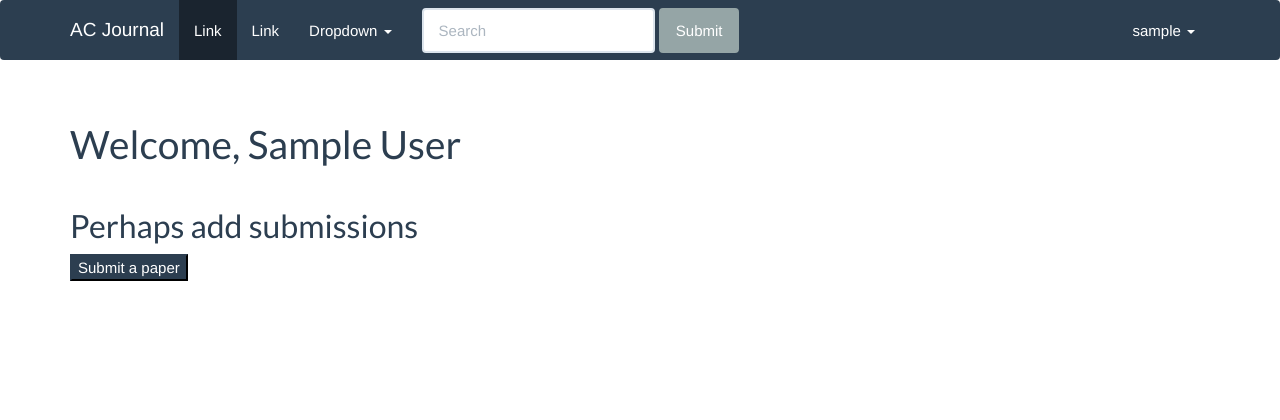
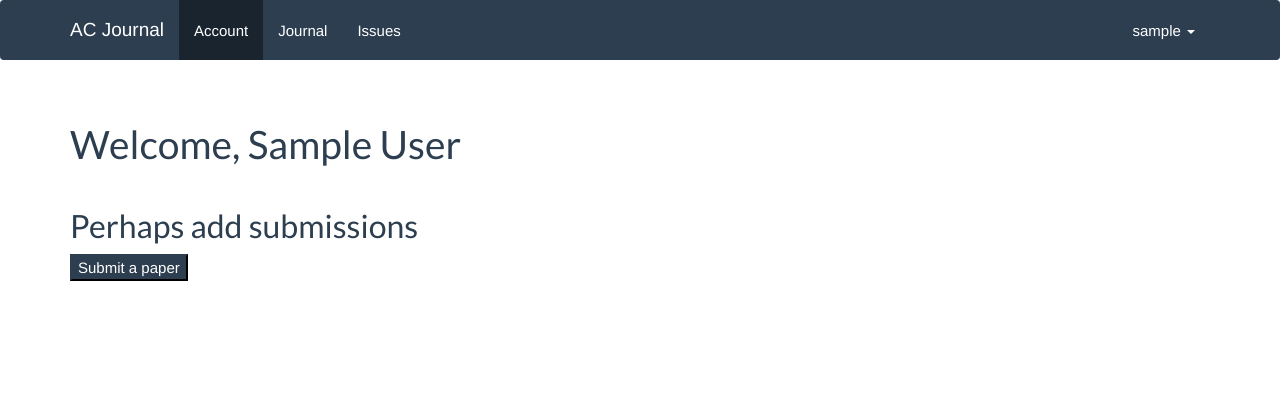
Before and after one commit to dnutiu/acrevista, a Django app: page /account/ in a window 1280 px wide. Shown: the top 420 px of the page. Run offline with Django 3.2, Linux system fonts and the light colour scheme; the visitor is signed in with stand-in values (Sample User, id 1); some libraries are stand-ins or nearby versions.

Commit message:
Finishing up account implementation

```diff
--- a/account/views.py
+++ b/account/views.py
@@ -23,7 +23,7 @@ def change_personal_details(request):
         name_form = ChangeNameForm()
         profile_form = EditProfileForm()
     return render(request, 'account/change_personal_details.html',
-                  {'name_form': name_form, 'profile_form': profile_form})
+                  {'name_form': name_form, 'profile_form': profile_form, 'section': 'account'})
 
 
 # View for changing the user's email.
@@ -38,12 +38,12 @@ def change_email(request):
             messages.error(request, "Error changing email!")
     else:
         form = ChangeEmailForm()
-    return render(request, 'account/change_email.html', {'form': form})
+    return render(request, 'account/change_email.html', {'form': form, 'section': 'account'})
 
 
 @login_required
 def dashboard(request):
-    return render(request, 'account/dashboard.html')
+    return render(request, 'account/dashboard.html', {'section': 'account'})
 
 
 # Login the user.
--- a/templates/base.html
+++ b/templates/base.html
@@ -32,28 +32,10 @@
         <!-- Collect the nav links, forms, and other content for toggling -->
         <div class="collapse navbar-collapse" id="bs-example-navbar-collapse-1">
             <ul class="nav navbar-nav">
-                <li class="active"><a href="#">Link <span class="sr-only">(current)</span></a></li>
-                <li><a href="#">Link</a></li>
-                <li class="dropdown">
-                    <a href="#" class="dropdown-toggle" data-toggle="dropdown" role="button" aria-haspopup="true"
-                       aria-expanded="false">Dropdown <span class="caret"></span></a>
-                    <ul class="dropdown-menu">
-                        <li><a href="#">Action</a></li>
-                        <li><a href="#">Another action</a></li>
-                        <li><a href="#">Something else here</a></li>
-                        <li role="separator" class="divider"></li>
-                        <li><a href="#">Separated link</a></li>
-                        <li role="separator" class="divider"></li>
-                        <li><a href="#">One more separated link</a></li>
-                    </ul>
-                </li>
+                <li{% if section == 'account' %} class="active"{% endif %}><a href="{% url 'dashboard' %}">Account</a></li>
+                <li{% if section == 'journal' %} class="active"{% endif %}><a href="#">Journal</a></li>
+                <li{% if section == 'issues' %} class="active"{% endif %}><a href="#">Issues</a></li>
             </ul>
-            <form class="navbar-form navbar-left">
-                <div class="form-group">
-                    <input type="text" class="form-control" placeholder="Search">
-                </div>
-                <button type="submit" class="btn btn-default">Submit</button>
-            </form>
             <ul class="nav navbar-nav navbar-right">
                 {% if not user.is_authenticated %}
                     <li><a href="{% url 'login' %}">Login</a></li>
```
